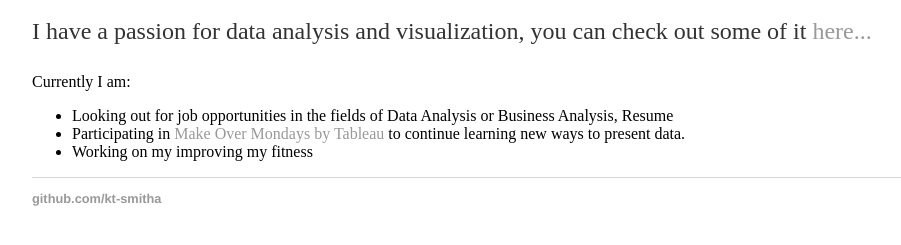
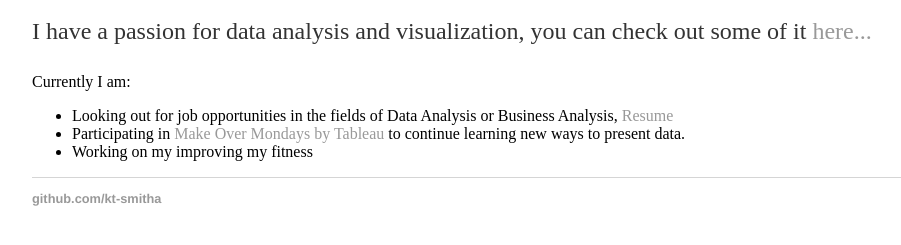
Before and after one commit to kt-smitha/kt-smitha.github.io, a Jekyll site: the page built from index.html, in a window 1280 px wide. Shown: the part 182-427 px from the top of the page, without its empty margins (160-1061 px from the left). Built offline with Jekyll 4.4.1, drawn with Linux system fonts in a browser that asks for light colours; part of the change alters nothing that is shown.

```diff
--- a/index.html
+++ b/index.html
@@ -8,7 +8,7 @@ title: Smitha-Home
 
 	<div>Currently I am:
 	<ul>
-		<li>Looking out for job opportunities in the fields of Data Analysis or Business Analysis, Resume </li>
+		<li>Looking out for job opportunities in the fields of Data Analysis or Business Analysis, <a href="https://kt-smitha.github.io/resume/Smitha_K_Resume.pdf" target="_blank">Resume</a> </li>
 		<li>Participating in <a href="https://www.makeovermonday.co.uk/">Make Over Mondays by Tableau</a> to continue learning new ways to present data. </li>
 		<li>Working on my improving my fitness </li>
 	</ul>
```
